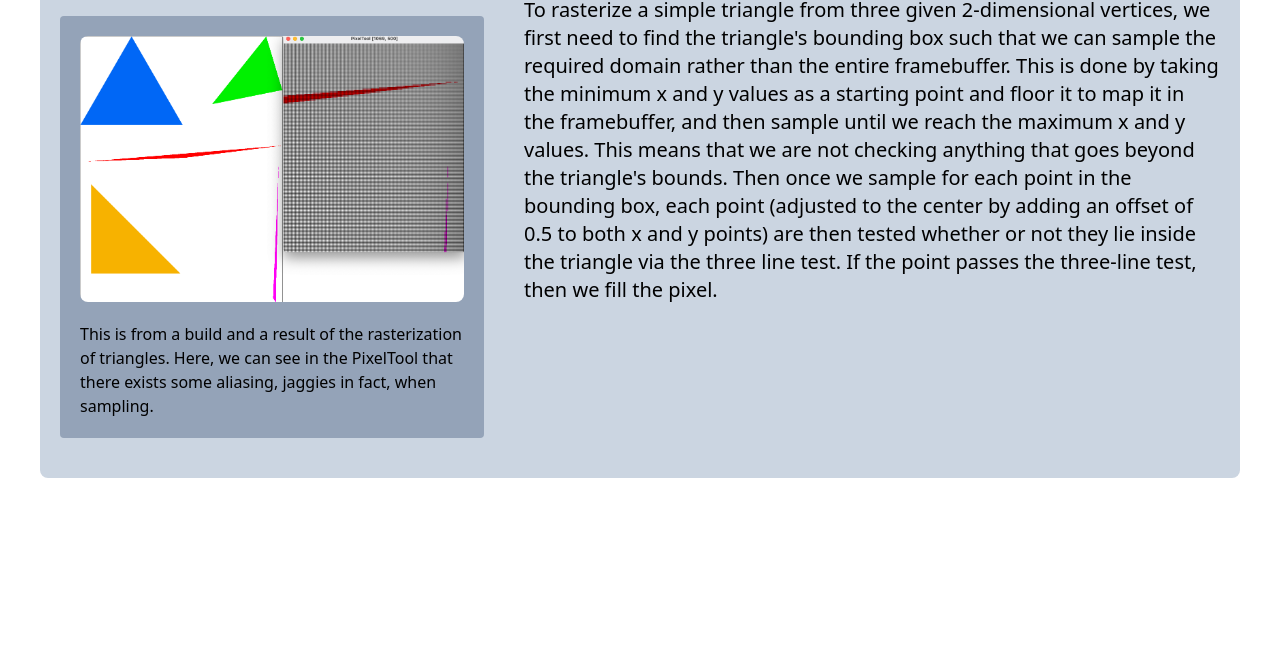
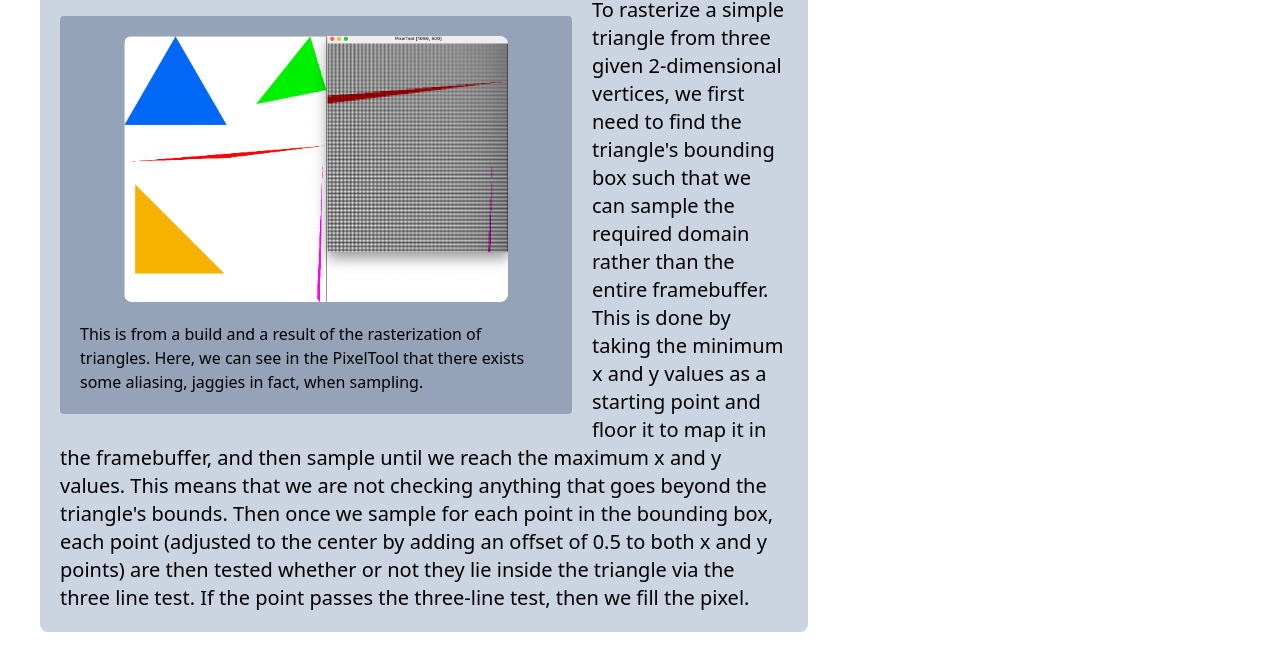
Before and after one commit to Eloyye/cs184Project1Docs, a plain HTML site: page index.html in a window 1280 px wide. Shown: the part 552-1224 px from the top of the page. Before the commit the page ends 1070 px from the top, so only its background shows below. Drawn offline with nearby package versions, Linux system fonts and the light colour scheme.

Commit message:
add warp

```diff
--- a/index.html
+++ b/index.html
@@ -27,19 +27,19 @@
         </div>
     </div>
 
-    <div class="mt-10 bg-slate-300 p-5 rounded-lg ">
+    <div class="mt-10 bg-slate-300 p-5 rounded-lg max-w-3xl">
         <div class="text-3xl font-bold mb-3">
             Section I: Rasterization
         </div>
-        <div class="lg:flex gap-10 center">
-            <div class="mt-5 mb-5 bg-slate-400 p-5 rounded flex flex-col items-center gap-5">
+        <div class="">
+            <div class="mt-5 mb-5 bg-slate-400 p-5 rounded flex flex-col items-center gap-5 float-left mr-5 max-w-lg">
                 <img src="public/images/section1test6.png" class="rounded-lg max-w-lg max-h-lg lg:max-w-sm">
-                <div>
+                <div class="max-w-lg">
                     This is from a build and a result of the rasterization of triangles.
                     Here, we can see in the PixelTool that there exists some aliasing, jaggies in fact, when sampling.
                 </div>
             </div>
-            <div class="text-xl">
+            <p class="text-xl">
                 To rasterize a simple triangle from three given 2-dimensional vertices,
                 we first need to find the triangle's bounding box such that we can sample the required domain rather than the
                 entire framebuffer. This is done by taking the minimum x and y values as a starting point and floor it to map it
@@ -47,7 +47,7 @@
                 goes beyond the triangle's bounds. Then once we sample for each point in the bounding box, each point (adjusted to the center
                 by adding an offset of 0.5 to both x and y points) are then tested whether or not they lie inside the triangle via
                 the three line test. If the point passes the three-line test, then we fill the pixel.
-            </div>
+            </p>
         </div>
 
     </div>
```
